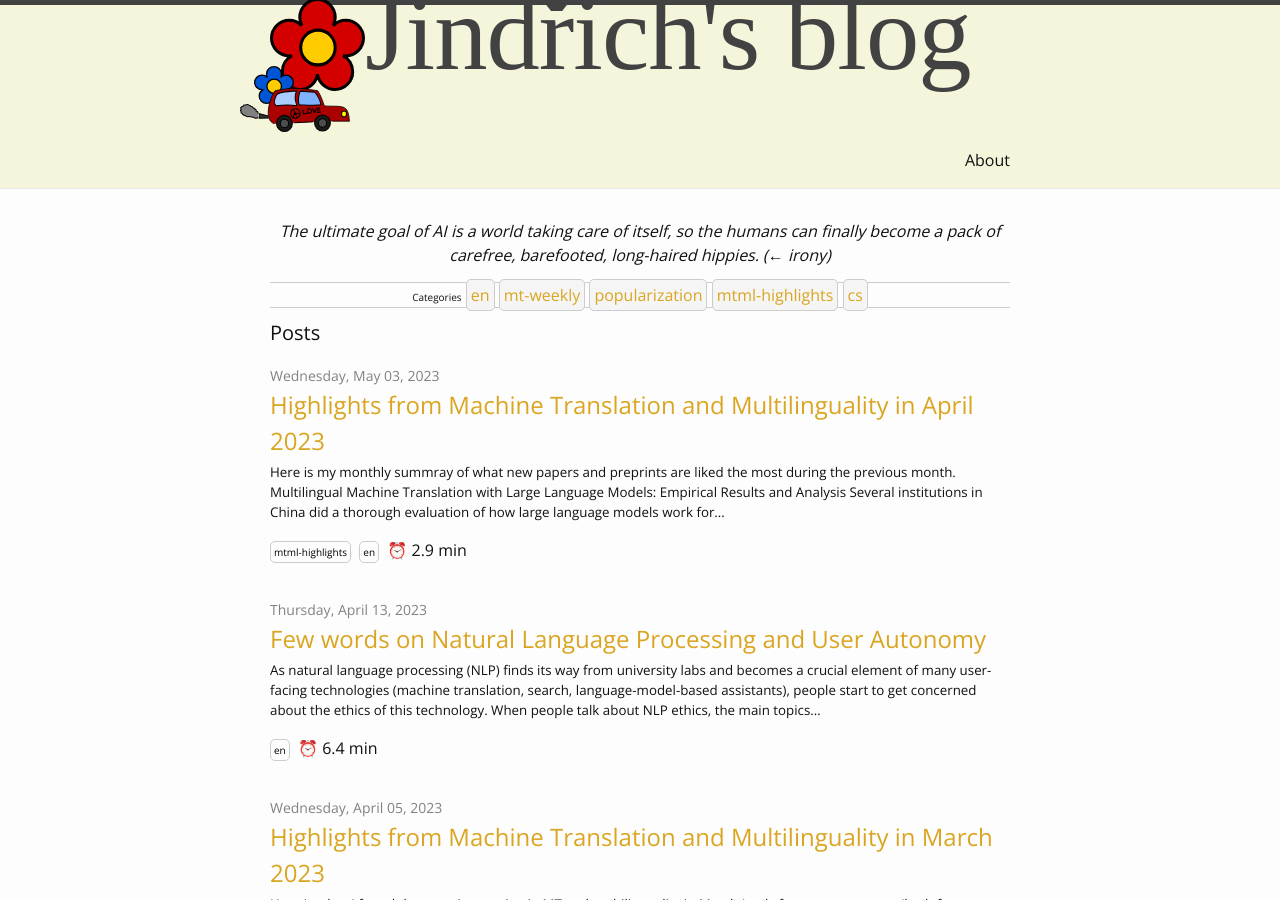
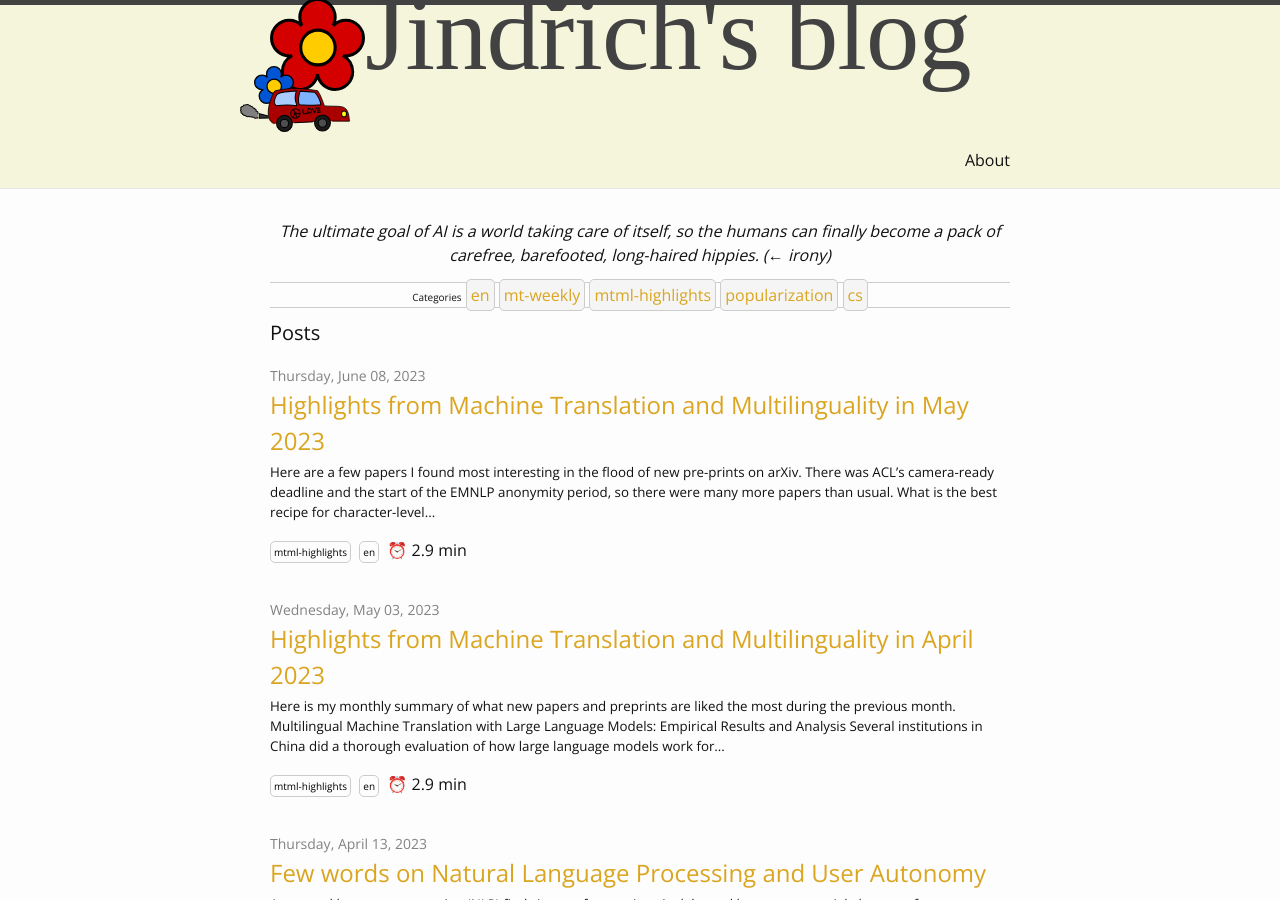
Before and after one commit to jlibovicky/jlibovicky.github.io, a Jekyll site: the page built from index.html, in a window 1280 px wide and 900 px high. Built offline with Jekyll 4.4.1, drawn with Linux system fonts in a browser that asks for light colours; nearby versions of some CDN libraries; some web fonts are replaced; some of the changed lines change nothing that is shown; some of the changed text lies outside the part shown.

Commit message:
MTML May 2023

```diff
--- a/_posts/2023-05-03-MTML-Highlights-April.md
+++ b/_posts/2023-05-03-MTML-Highlights-April.md
@@ -5,7 +5,7 @@ tags: [mtml-highlights, en]
 lang: en
 ---
 
-Here is my monthly summray of what new papers and preprints are liked the most
+Here is my monthly summary of what new papers and preprints are liked the most
 during the previous month.
 
 ## [Multilingual Machine Translation with Large Language Models: Empirical Results and Analysis](https://arxiv.org/abs/2304.04675v1)
--- /dev/null
+++ b/_posts/2023-06-08-MTML-Highlights-May.md
@@ -0,0 +1,90 @@
+---
+layout: post
+title: "Highlights from Machine Translation and Multilinguality in May 2023"
+tags: [mtml-highlights, en]
+lang: en
+---
+
+Here are a few papers I found most interesting in the flood of new pre-prints
+on arXiv. There was ACL's camera-ready deadline and the start of the EMNLP
+anonymity period, so there were many more papers than usual.
+
+### [What is the best recipe for character-level encoder-only modeling?](https://arxiv.org/abs/2305.05461v1)
+
+A paper from DeepMind accepted to ACL 2023 systematically (and empirically)
+studies how to train a BERT-like model that works directly with character-level
+inputs using existing architectural building blocks. Transformers work well
+with word-like units, so the main trick with character-level models is that the
+long character-level input needs to be downsampled first to get latent
+word-like units. In the end, the hidden states need to be upsampled again to
+produce characters. According to this paper, the best option is combining two
+existing architectures: CANINE and Charformer. But the main message from the
+paper is that it does not work well without using proper tokenization for
+masked language modeling during training. It remains a mystery to me why such
+powerful models as Transformers cannot learn such a simple task as tokenization
+end-to-end with the rest. (I also discuss character-level modeling in [a post
+about our paper](/2023/01/19/Why-Dont-People-Use-Character-level-MT.html) from
+last year's [Findings of ACL](https://aclanthology.org/2022.findings-acl.194).)
+
+### [Taxi1500: A Multilingual Dataset for Text Classification in 1500 Languages](https://arxiv.org/abs/2305.08487)
+
+Folks from LMU Munich did interesting stuff with the multi-parallel Bible
+corpus. They built a highly multilingual classification benchmark called
+Texi1500. The task is Bible verse classification in 1500 languages into (IMO
+rather funny) classes: Recommendation, Faith, Description, Sin, Grace, and
+Violence. They compare mBERT, XLM-R, XLM-L, and
+[Glot500](https://arxiv.org/abs/2305.12182) (XLM-R finetuned to cover more
+languages), for head languages (= high resource); everything except mBERT is
+comparable in zero-shot transfer and in-language training setup. Glot500 is
+better for tail (= low-resource) languages covered by the model but similar to
+other models (which means quite bad) for the languages not covered by any
+models.
+
+### [Subword Segmental Machine Translation: Unifying Segmentation and Target Sentence Generation](https://arxiv.org/abs/2305.07005)
+
+A pre-print from the University of Cape Town presents a novel way of jointly
+learning machine translation and target language segmentation. It is based on
+[Dynamic Programming Encoding](https://arxiv.org/abs/2005.06606) (DPE, see also
+[MT Weekly 43](/2020/06/12/MT-Weekly-Dynamic-Programming-Encoding.html)). In
+DPE, the decoder has character-level input and subword output. Similarly to
+CTC, at training time, it sums all possible target sequence segmentation using
+a dynamic programming algorithm. At inference time, it can select the most
+probable segmentation. In the original paper, they got good segmentations, but
+the translation results were not that great.
+
+This paper introduces an extension of this. They generate the target sentence
+character by character (using a small LSTM decoder) and dynamically resegment
+(and thus re-rank) the generated output. They test their approach on a few
+morphologically complex languages from the Flores 101 test set. The results are
+rather mixed (which is a pity because the algorithm is really cool).
+
+### [PaLM 2 Technical Report](https://arxiv.org/abs/2305.10403v1)
+
+Google released PaLM 2, including a technical report. At first glance, it seems
+to have the best multilingual properties from the current large language
+models. The reason might be that they also used parallel data for training.
+
+### [Revisiting Machine Translation for Cross-lingual Classification](https://arxiv.org/abs/2305.14240)
+
+Folks from Meta released a pre-print where they revisit often-repeated claims
+about the cross-lingual model transfer, namely that zero-shot cross-lingual
+transfer is better than machine-translating the model input at inference time.
+The paper argues that the translate-test baseline (i.e., we train the model in
+English and machine-translation everything into English at inference time) is
+much stronger than previously thought. The reason is surprisingly simple: Weak
+machine translation systems were used in the papers that originally made such
+claims. When using the Meta's NLLB (No Language Left Behind) MT system, the
+results are better than zero-shot transfer and the translate-train setup.
+
+### [mmT5: Modular Multilingual Pre-Training Solves Source Language Hallucinations](https://arxiv.org/abs/2305.14224)
+
+A pre-print from Deepmind presents the mmT5 model, a modification of the mT5
+model that uses language-specific adapters. Principally, it is similar to
+[X-MOD](https://aclanthology.org/2022.naacl-main.255), a multilingual encoder,
+which is basically XLM-R with language-specific adapters, but instead of doing
+this in the encoder-only setup, mmT5 is an encoder-decoder model.
+
+The new model is better than mT5 in most evaluation tasks. The main strength
+seems to be reducing the number of answers in incorrect language. I found
+cross-lingual summarization particularly interesting, perhaps because I did not
+read much about the task before.
```
